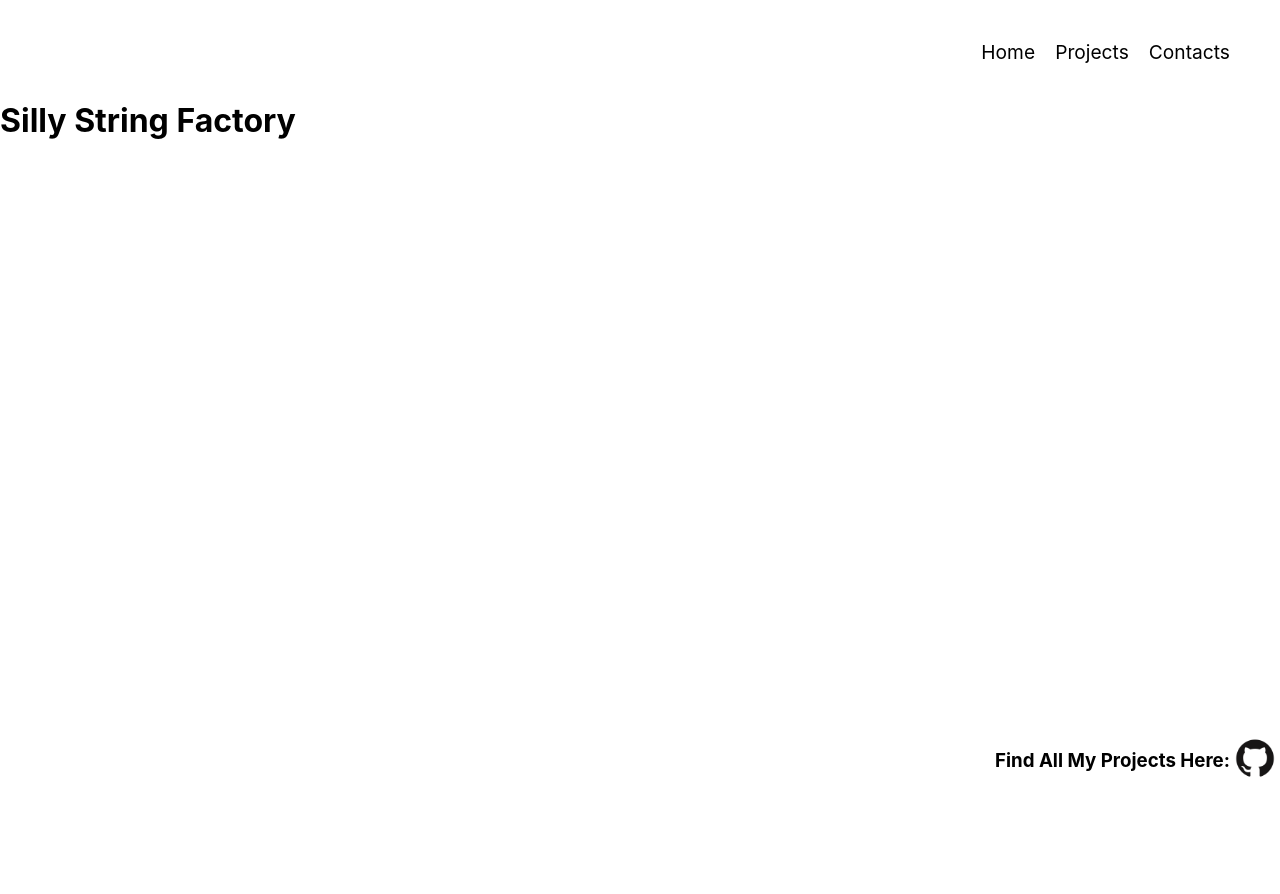
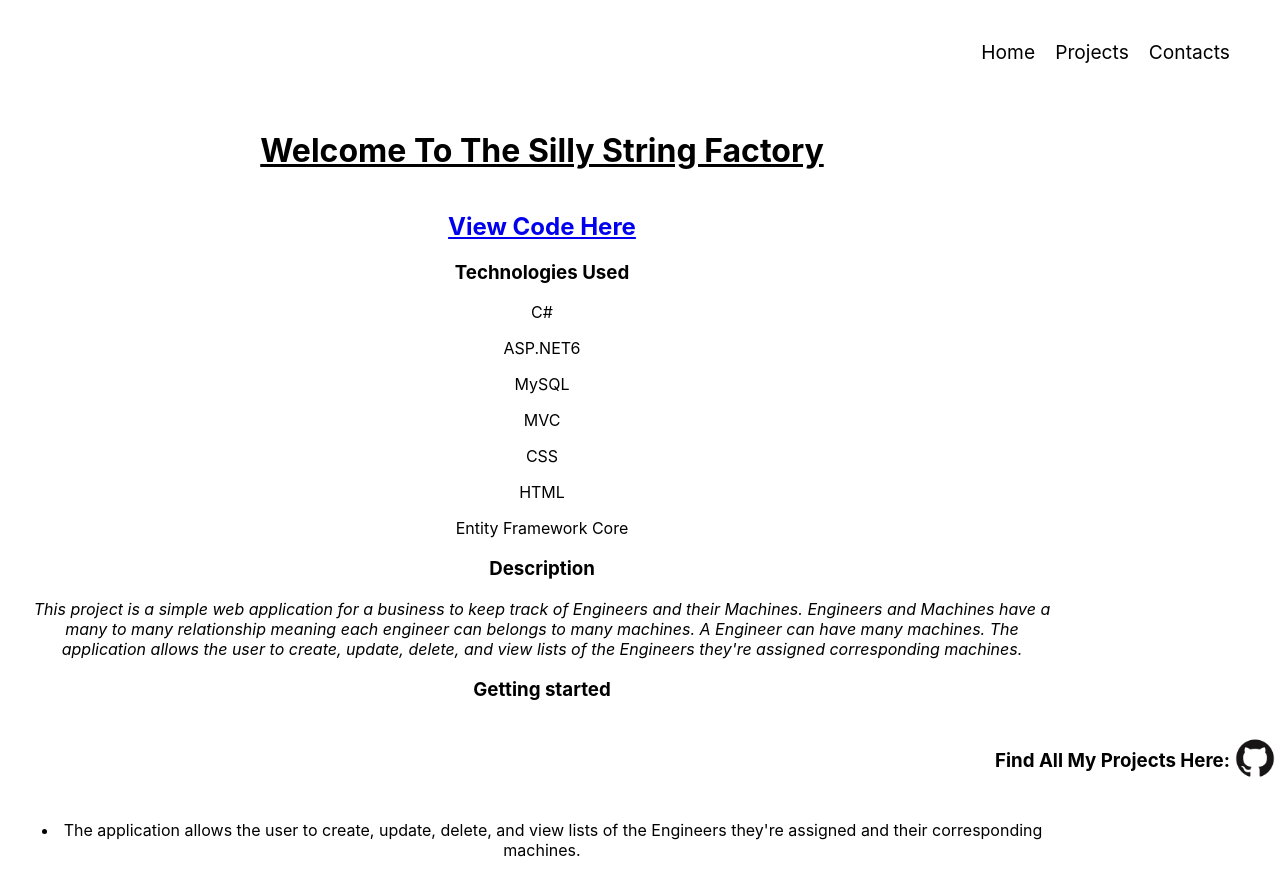
Before and after one commit to BrandonF55/React-Portfolio, a React (Create React App) app: page /projects/sillystringfactory in a window 1280 px wide. Shown: the top 894 px of the page. Before the commit the page ends 800 px from the top, so only its background shows below. Built offline with nearby package versions, Linux system fonts and the light colour scheme.

Commit message:
added information to both GalleryGram and SillyStringFactory

```diff
--- a/src/components/ProjectPage/GalleryGram.jsx
+++ b/src/components/ProjectPage/GalleryGram.jsx
@@ -1,17 +1,18 @@
 import React from "react";
 import styles from './ProjectPage.module.scss';
 
-function GalleryGram(){
-    return(
-        <div>
+function GalleryGram() {
+    return (
+        <div className={styles.ProjectsContainer}>
             <h1><u>Welcome To The Gallery Gram</u></h1>
 
             <div className={styles.ProjectLinks}>
                 <a href="https://github.com/BrandonF55/GalleryGram.git" title="View Code" alt="View Code">
-                <h2>View Code Here</h2>
+                    <h2>View Code Here</h2>
                 </a>
-            </div> //end of block of code
+            </div>
 
+            <h3>Technologies Used</h3>
             <div className={styles.IconContainer}>
                 <p className={styles.Icons}>C#</p>
                 <p className={styles.Icons}>ASP.NET</p>
@@ -21,9 +22,26 @@ function GalleryGram(){
                 <p className={styles.Icons}>CSS</p>
                 <p className={styles.Icons}>HTML</p>
             </div>
+
+
+                <h3>Description</h3>
             <em>
-            This is a Gallery application that utilizes uploading of pictures, liking pictures, and purchasing prints of the pictures that you enjoy. Utilizing a shopping cart API, authentication and authorization, and databases.Each user will create their own profile and gain access to their own profile showing photos that they have uploaded as well as the images that they have 'liked'.
+                This is a Gallery application that utilizes uploading of pictures, liking pictures, and purchasing prints of the pictures that you enjoy. Utilizing a shopping cart API, authentication and authorization, and databases.Each user will create their own profile and gain access to their own profile showing photos that they have uploaded as well as the images that they have 'liked'.
             </em>
+
+            <h3>Getting started with the GalleryGram</h3>
+            <li>
+                Users can create a account on the main page where it will create you a profile where you can upload, like, and print pictures you like on the application.
+            </li>
+            <h3>Interactive Application</h3>
+            <li>
+                On the Main Page of the application you'll see all of the pictures you liked awhile scrolling through and liking pictures. You can Fully order the picture of your choosing through a sand-box Api. It doesn't actually place the order but you get a order number once you hit the check out button.
+            </li>
+
+            <div>
+                <img src="" alt="" />
+            </div>
+
 
 
 
--- a/src/components/ProjectPage/ProjectPage.module.scss
+++ b/src/components/ProjectPage/ProjectPage.module.scss
@@ -61,5 +61,14 @@
         }
       }
 
+    }
 
-  }
+
+    .ProjectsContainer {
+        padding: 30px;
+        width: 80vw;
+        display: flex;
+        flex-direction: column;
+        align-items: center;
+        text-align: center;
+    }
--- a/src/components/ProjectPage/SillyStringFactory.jsx
+++ b/src/components/ProjectPage/SillyStringFactory.jsx
@@ -1,11 +1,58 @@
-import { dblClick } from "@testing-library/user-event/dist/click";
+import styles from './ProjectPage.module.scss';
 import React from "react";
 
-function SillyStringFactory(){
-    return(
-    <div>
-        <h1>Silly String Factory</h1>
-    </div>
+function SillyStringFactory() {
+    return (
+        <div className={styles.ProjectsContainer}>
+            <h1><u>Welcome To The Silly String Factory</u></h1>
+
+            <div>
+
+
+                <div className={styles.ProjectLinks}>
+                    <a href="https://github.com/BrandonF55/Sillystringz.solutions.git" title="View Code" alt="View Code">
+                        <h2>View Code Here</h2>
+                    </a>
+                </div>
+
+
+                <h3>Technologies Used</h3>
+                <div className={styles.IconContainer}>
+                    <p className={styles.Icons}>C#</p>
+                    <p className={styles.Icons}>ASP.NET6</p>
+                    <p className={styles.Icons}>MySQL</p>
+                    <p className={styles.Icons}>MVC</p>
+                    <p className={styles.Icons}>CSS</p>
+                    <p className={styles.Icons}>HTML</p>
+                    <p className={styles.Icons}>Entity Framework Core</p>
+                </div>
+
+                <h3>Description</h3>
+                <em>
+                    This project is a simple web application for a business to keep track of Engineers and their Machines. Engineers and Machines have a many to many relationship meaning each engineer can belongs to many machines. A Engineer can have many machines. The application allows the user to create, update, delete, and view lists of the Engineers they're assigned corresponding machines.
+                </em>
+
+                <h3>Getting started</h3>
+                <li>
+                    Engineers and Machines have a many to many relationship meaning each engineer can belongs to many machines. A Engineer can have many machines.
+
+                </li>
+                <h3>Application</h3>
+                <li>
+                    The application allows the user to create, update, delete, and view lists of the Engineers they're assigned and their corresponding machines.
+                </li>
+
+                <div>
+                    <img src="" alt="" />
+                </div>
+
+
+
+
+            </div>
+
+
+        </div>
     )
 }
 
```
